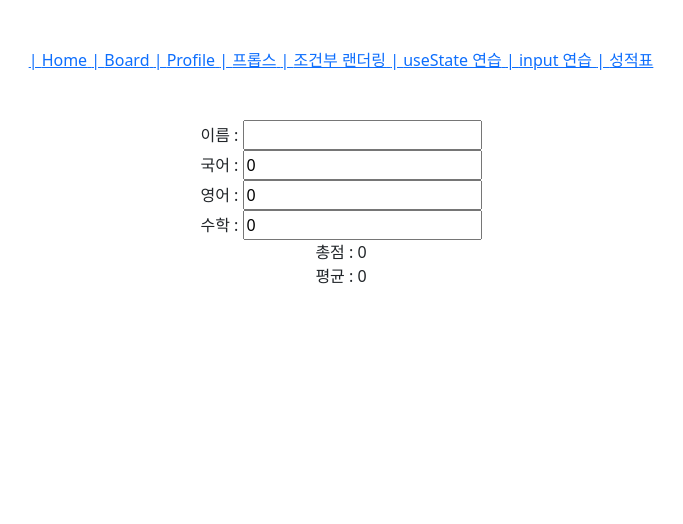
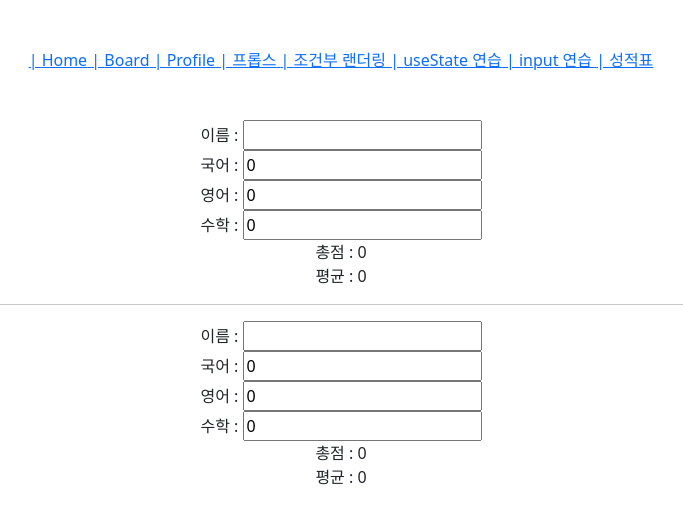
Before and after one commit to dayoung077/react-vite-ydy-example2, a React (Vite) app: page /grade in a window 1280 px wide. Shown: the top 524 px of the page, without its empty margins (299-982 px from the left). Built offline with nearby package versions, Linux system fonts and the light colour scheme.

Commit message:
성적표2 완료

```diff
--- /dev/null
+++ b/src/components/Grade2.jsx
@@ -0,0 +1,37 @@
+import React, { useState } from 'react'
+
+const Grade2 = () => {
+  const [grade, setGrade] = useState({
+    name: '',
+    kor: 0,
+    eng: 0,
+    math: 0,
+  })
+
+  const onChange = (event) => {
+    const { name, value } = event.target //객체구조분할
+    // const name = event.target.name;
+    // const value = event.target.value;
+
+    setGrade({
+      ...grade,
+      [name]: value,
+    })
+  }
+
+  // prettier-ignore
+  return (
+    <div>
+      이름 : <input name="name" onChange={onChange} value={grade.name} /><br></br>
+      국어 : <input name="kor" onChange={onChange} value={grade.kor} /><br></br>
+      영어 : <input name="eng" onChange={onChange} value={grade.eng} /><br></br>
+      수학 : <input name="math" onChange={onChange} value={grade.math} /><br></br>
+      <div>
+        <div>총점 : {Number(grade.kor) + Number(grade.eng) + Number(grade.math)}</div>
+        <div>평균 : {(Number(grade.kor) + Number(grade.eng) + Number(grade.math)) / 3.0}</div>
+      </div>
+    </div>
+  );
+}
+
+export default Grade2
--- a/src/pages/GradePage.jsx
+++ b/src/pages/GradePage.jsx
@@ -1,11 +1,16 @@
 import React from 'react'
 import Grade from './../components/Grade'
+import Grade2 from '../components/Grade2'
 
 const GradePage = () => {
   // prettier-ignore
   return (
     <div className="text-center mt-5">
       <Grade />
+
+      <hr />
+
+      <Grade2 />
     </div>
   )
 }
```
